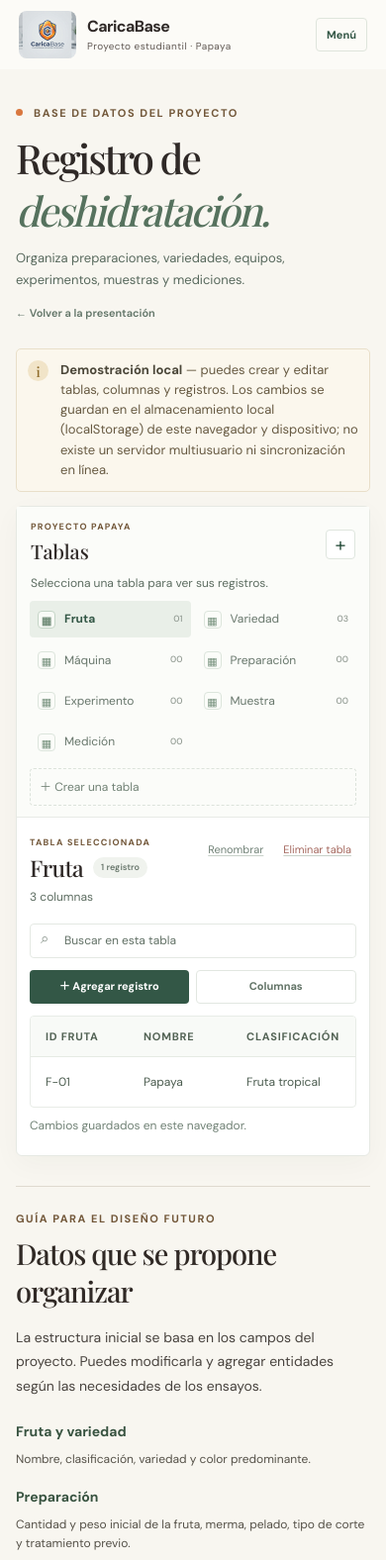
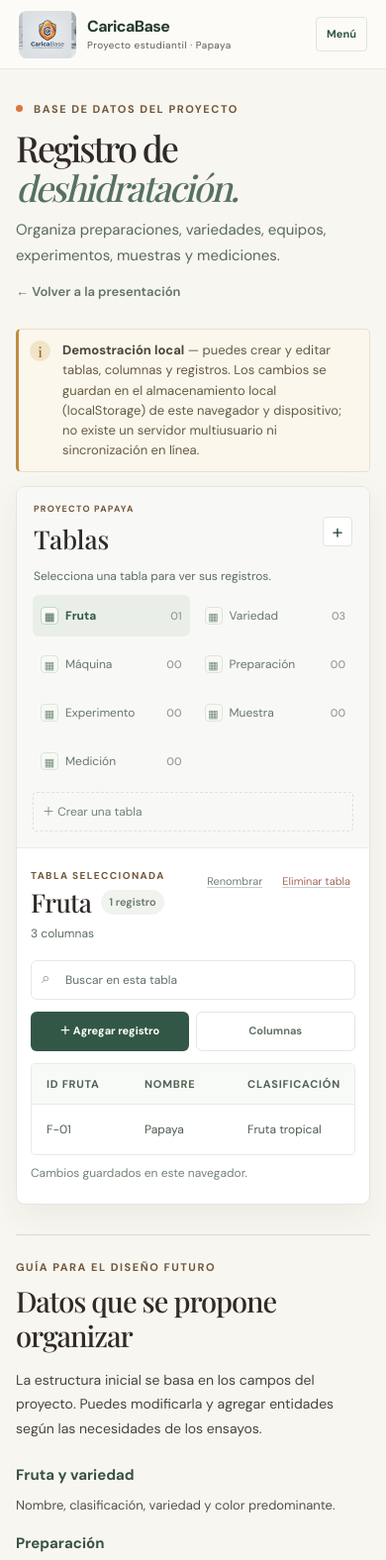
Before and after one commit to josuediaz710/caricabase, a plain HTML site: page database.html in a window 390 px wide. Shown: the top 1576 px of the page at 99% size. Drawn offline with nearby package versions, Linux system fonts and the light colour scheme; a web font is replaced by a local one.

Commit message:
Refine academic and database layouts

```diff
--- a/styles.css
+++ b/styles.css
@@ -189,7 +189,7 @@ h1 em, h2 em { color: #56725e; font-weight: 500; }
 .button-light:hover { background: #fff; }
 .banner-seed { position: absolute; right: 5%; bottom: 12px; color: rgba(255,255,255,.11); font-family: var(--serif); font-size: clamp(45px, 8vw, 98px); line-height: 1; letter-spacing: -.05em; }
 .site-footer { min-height: 92px; display: flex; align-items: center; justify-content: space-between; gap: 20px; padding: 15px max(6.6vw, 24px); background: #fbfcf8; }
-.brand-footer .brand-mark { width: 31px; height: 31px; font-size: 17px; }.brand-footer .brand-copy strong { font-size: 12px; }.brand-footer .brand-copy small { font-size: 9px; }
+.brand-footer .brand-logo { width: 44px; height: 38px; }.brand-footer .brand-copy strong { font-size: 12px; }.brand-footer .brand-copy small { font-size: 9px; }
 .site-footer > p { margin: 0; color: #59695e; font-size: 10px; }.site-footer > a:last-child { color: #405b48; font-size: 10px; }
 .visually-hidden { position: absolute; width: 1px; height: 1px; padding: 0; margin: -1px; overflow: hidden; clip: rect(0,0,0,0); white-space: nowrap; border: 0; }
 .prototype-caption { margin: 12px 0 0; color: #5b6b5f; font-size: 9px; line-height: 1.55; }
@@ -801,6 +801,80 @@ figure.fruit-card:nth-child(n) {
   color: var(--ink);
   font-size: 12px;
 }
+
+/* Clearer academic hierarchy and easier-to-read database controls. */
+.site-header { border-bottom: 1px solid #e8e7df; }
+.brand-copy strong { color: #23392d; }
+.academic-hero { background: #f0ede4; }
+.academic-hero h1 { max-width: 700px; font-size: clamp(40px, 4.2vw, 58px); line-height: 1.16; }
+.academic-hero-copy > p:not(.eyebrow) { color: #414b44; }
+.academic-actions .button { min-height: 48px; border-radius: 6px; font-size: 13px; }
+.academic-actions .text-link { font-size: 14px; }
+.academic-section-heading h2,
+.academic-database-link h2 { line-height: 1.2; }
+.academic-details h3 { font-size: 17px; }
+.academic-details p,
+.academic-team-list li { font-size: 15px; }
+.project-visual-gallery img { border-radius: 38px 38px 6px 6px; }
+.database-main { max-width: 1420px; margin: 0 auto; }
+.database-heading h1 { font-size: clamp(40px, 4.2vw, 54px); line-height: 1.12; }
+.database-lede { font-size: 15px; }
+.back-link { font-size: 13px; }
+.local-notice { border-left: 3px solid #c18b43; border-radius: 5px; }
+.database-page .local-notice p { font-size: 13px; }
+.database-workspace { overflow: hidden; border-color: #e1e6de; border-radius: 10px; box-shadow: 0 12px 32px rgba(32,55,39,.06); }
+.table-sidebar { padding: 24px 17px; background: #f8f9f6; }
+.sidebar-title h2 { font-size: 26px; }
+.sidebar-description { font-size: 13px; line-height: 1.6; }
+.table-nav-item { min-height: 42px; border-radius: 6px; font-size: 13px; }
+.table-count { font-size: 11px; }
+.sidebar-create { min-height: 40px; font-size: 12px; }
+.table-panel { padding: 28px; }
+.table-title-block .eyebrow { font-size: 10px; }
+.table-title-row h2 { font-size: 30px; }
+.row-count { font-size: 11px; }
+.table-subtitle { font-size: 13px; }
+.button-small { min-height: 40px; border-radius: 6px; font-size: 12px; }
+.search-box input { height: 40px; border-radius: 6px; font-size: 13px; }
+.data-table th { font-size: 11px; }
+.data-table td { font-size: 13px; }
+.row-action { font-size: 12px; }
+.storage-status { font-size: 12px; }
+.database-model-entities h3 { font-size: 15px; }
+.database-model-entities p { font-size: 13px; }
+.form-field { font-size: 12px; }
+.form-field input,
+.form-field select,
+.form-field textarea { font-size: 13px; }
+.dialog-heading h2 { font-size: 28px; }
+
+@media (max-width: 900px) {
+  .database-main { padding-right: 5vw; padding-left: 5vw; }
+  .table-panel { padding: 24px 20px; }
+}
+@media (max-width: 760px) {
+  .database-workspace { border-radius: 9px; }
+  .table-sidebar { padding: 18px; }
+  .table-list { grid-template-columns: repeat(2, minmax(0, 1fr)); gap: 7px; }
+  .table-nav-item { min-width: 0; gap: 7px; padding: 8px; white-space: nowrap; }
+  .table-nav-name { overflow: hidden; text-overflow: ellipsis; white-space: nowrap; }
+  .table-count { flex: 0 0 auto; }
+  .sidebar-create { margin-top: 10px; }
+}
+@media (max-width: 650px) {
+  .database-main { padding: 32px 16px 52px; }
+  .database-heading h1 { font-size: clamp(36px, 9vw, 42px); }
+  .local-notice p { font-size: 12px; }
+  .table-sidebar { padding: 16px; }
+  .table-nav-item { font-size: 12px; }
+  .table-panel { padding: 20px 14px; }
+  .table-title-row h2 { font-size: 26px; }
+  .data-table th { font-size: 10px; }
+  .data-table td { font-size: 12px; }
+  .academic-hero h1 { font-size: clamp(35px, 8.5vw, 43px); }
+  .academic-details p,
+  .academic-team-list li { font-size: 14px; }
+}
 @media (max-width: 900px) {
   .database-intro { padding-right: 7vw; padding-left: 7vw; }
 }
```
